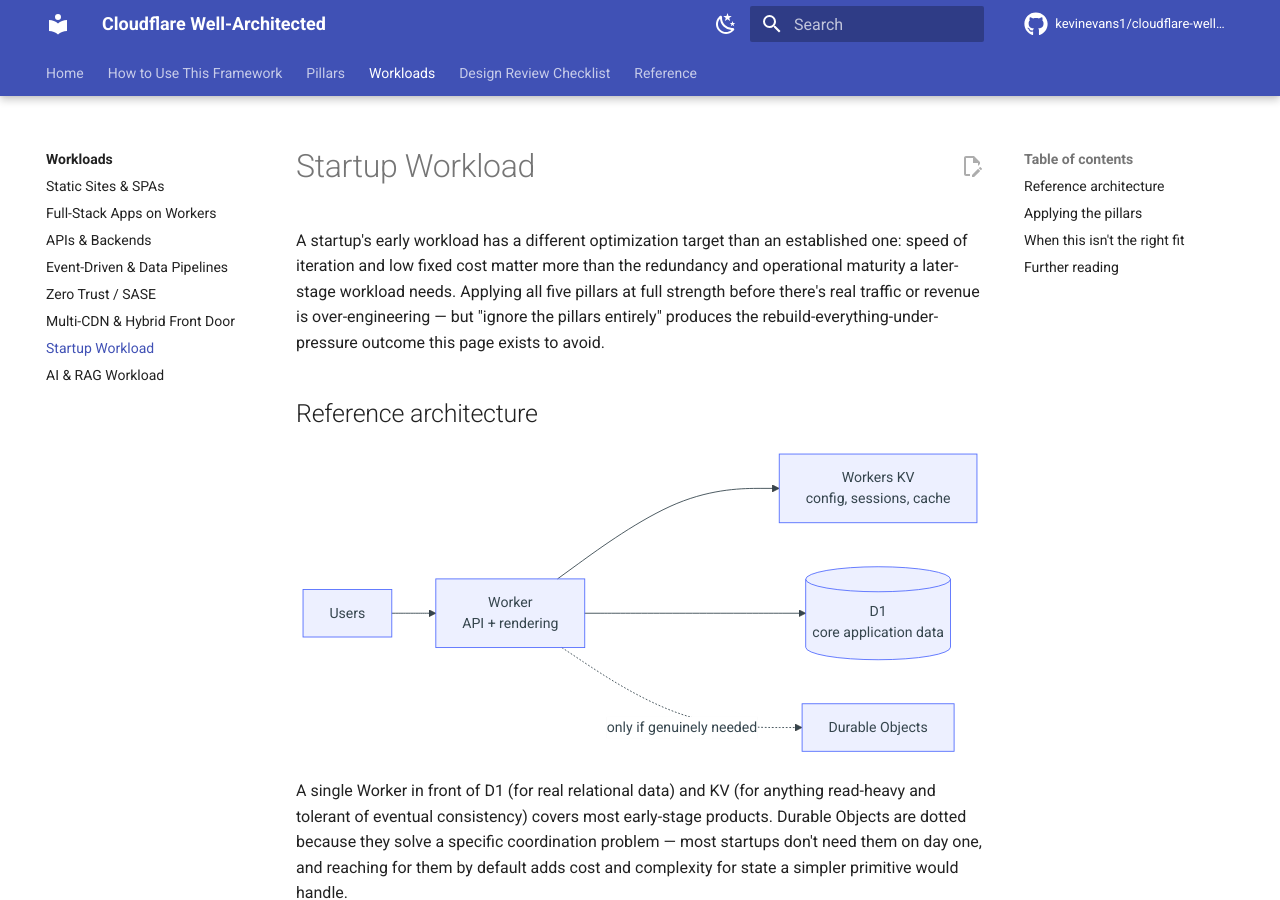
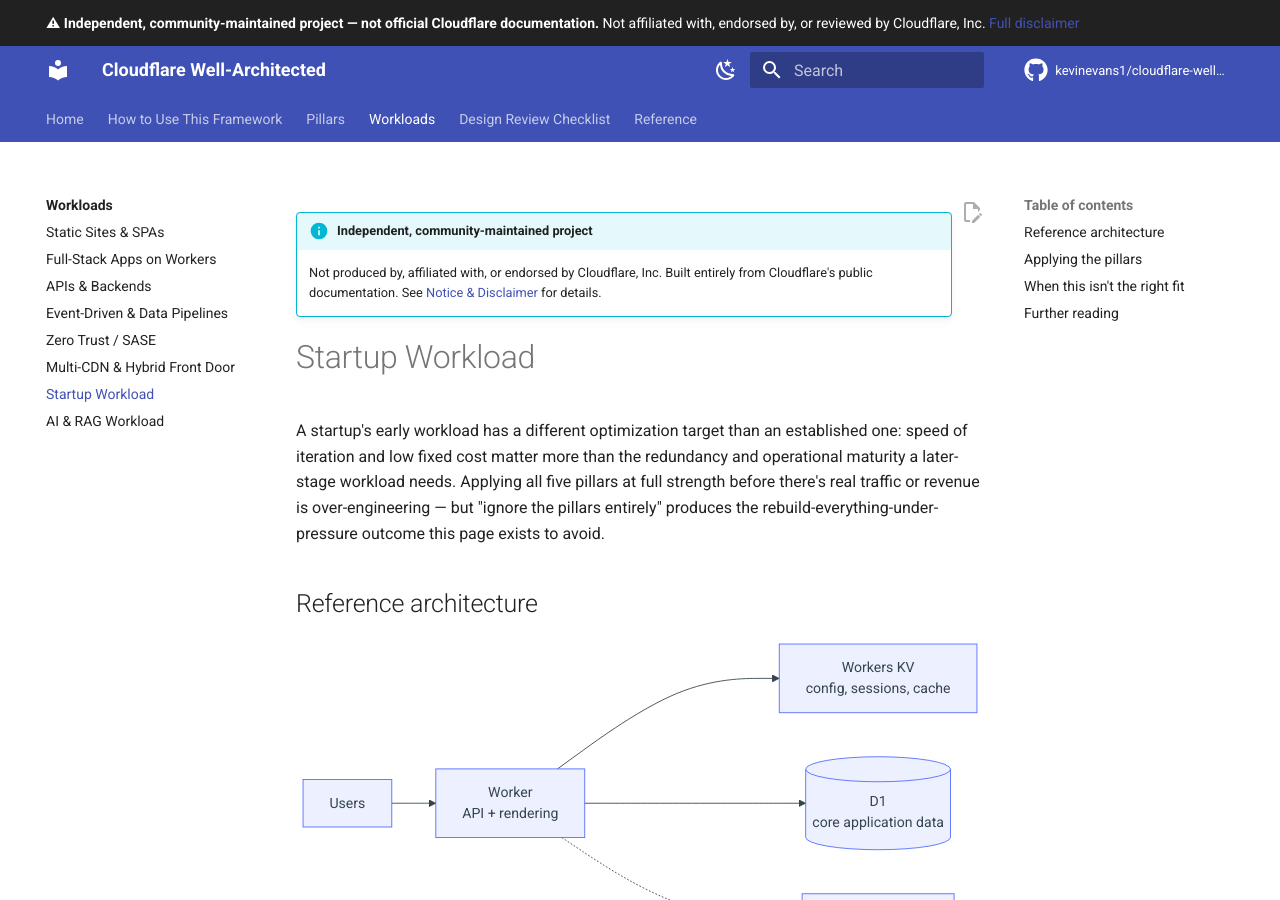
Before and after one commit to kevinevans1/cloudflare-well-architected, an MkDocs documentation site: the page built from docs/workloads/startup-workload.md, in a window 1280 px wide and 900 px high. Built offline with MkDocs 1.6.1 and Material for MkDocs 9.7.7, drawn with Linux system fonts in a browser that asks for light colours; comment, search, counter and statistics services are not loaded.

Commit message:
Fix pymdownx.snippets base_path (disclaimer include was silently failing on every page); add disclaimer to all pages; add persistent top-of-page announcement banner site-wide per compliance review request

```diff
--- a/docs/workloads/startup-workload.md
+++ b/docs/workloads/startup-workload.md
@@ -1,3 +1,5 @@
+--8<-- "_snippets/disclaimer.md"
+
 # Startup Workload
 
 A startup's early workload has a different optimization target than an established one: speed of iteration and low fixed cost matter more than the redundancy and operational maturity a later-stage workload needs. Applying all five pillars at full strength before there's real traffic or revenue is over-engineering — but "ignore the pillars entirely" produces the rebuild-everything-under-pressure outcome this page exists to avoid.
--- a/mkdocs.yml
+++ b/mkdocs.yml
@@ -15,6 +15,7 @@
 
 theme:
   name: material
+  custom_dir: overrides
   palette:
     - media: "(prefers-color-scheme: light)"
       scheme: default
@@ -58,7 +59,8 @@
       alternate_style: true
   - pymdownx.highlight
   - pymdownx.inlinehilite
-  - pymdownx.snippets
+  - pymdownx.snippets:
+      base_path: ['docs']
   - tables
   - toc:
       permalink: true
--- /dev/null
+++ b/overrides/main.html
@@ -0,0 +1,7 @@
+{% extends "base.html" %}
+
+{% block announce %}
+<strong>⚠ Independent, community-maintained project — not official Cloudflare documentation.</strong>
+Not affiliated with, endorsed by, or reviewed by Cloudflare, Inc.
+<a href="https://github.com/kevinevans1/cloudflare-well-architected/blob/main/NOTICE.md">Full disclaimer</a>
+{% endblock %}
```
Also changed, not shown: docs/workloads/ai-rag-workload.md (+2 -0 lines).
